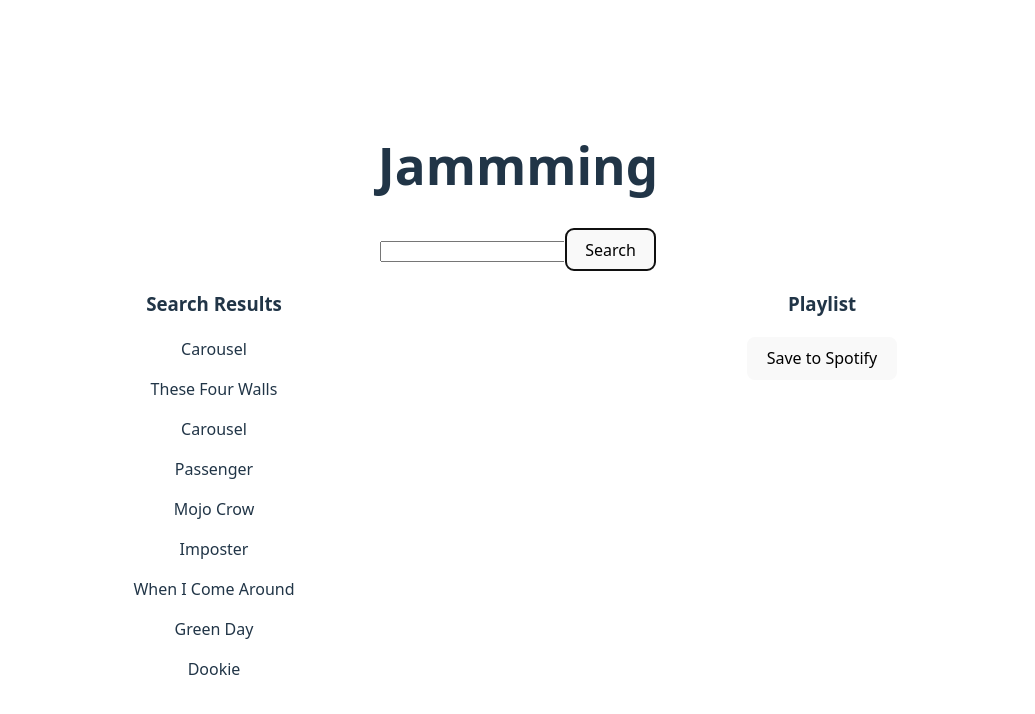
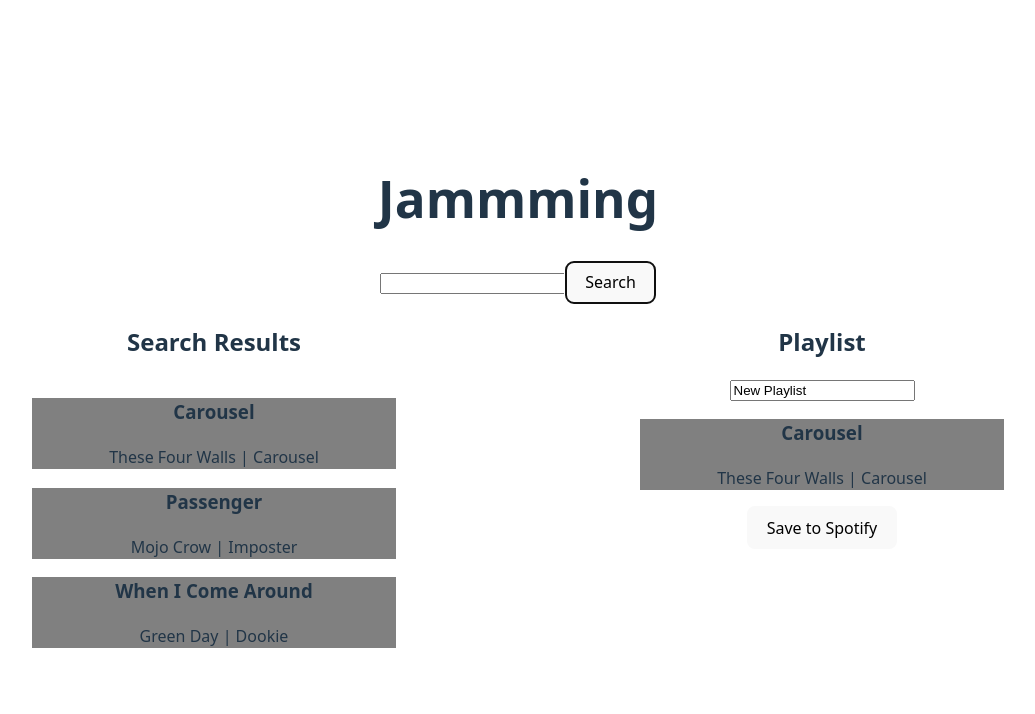
Before and after one commit to hartjulian/jammming, a React (Vite) app: page / in a window 1280 px wide. Both pictures are taken after typing "Sample" into the empty fields and a click on the button "Search". Shown: the top 714 px of the page, without its empty margins (122-1157 px from the left). Built offline with nearby package versions, Linux system fonts and the light colour scheme.

Commit message:
added playlist component.  Mock data passed from root to playlist component

```diff
--- a/src/App.jsx
+++ b/src/App.jsx
@@ -6,9 +6,11 @@ import './App.css'
 
 function App() {
   const [searchResults, setSearchResults] = useState([]);
+  const [playlistTrackList, setPlaylistTrackList] = useState([]);
 
   const handleSearchResults = (results) => {
     setSearchResults(results);
+    setPlaylistTrackList((prev) => [...prev, results[0]]);
   };
 
   return (
@@ -17,10 +19,9 @@ function App() {
       <SearchBar onSearch={handleSearchResults} />
       <div className="content-container">
         <SearchResults trackList={searchResults} />
-        <Playlist />
+        <Playlist trackList={playlistTrackList} />
       </div>
     </div>
-    // <div>SearchButton</div>
   )
 }
 
--- /dev/null
+++ b/src/Playlist.css
@@ -0,0 +1,6 @@
+.playlist-container {
+    display: flex;
+    flex-direction: column;
+    width: 60%;
+    align-items: center;
+}
--- a/src/Playlist.jsx
+++ b/src/Playlist.jsx
@@ -1,11 +1,20 @@
-import React from "react";
+import React, { useState } from "react";
 import Tracklist from "./Tracklist";
+import "./Playlist.css";
 
-function Playlist() {
+function Playlist( {trackList} ) {
+
+
+    const [playlistName, setPlaylistName] = useState("New Playlist");
+    const handleUserInput = (e) => {
+        setPlaylistName(e.target.value);
+    };
+
     return (
-        <div className="contents">
-        <h3>Playlist</h3>
-        {/* <Tracklist /> */}
+        <div className="playlist-container">
+        <h2>Playlist</h2>
+        <input value={playlistName} onChange={handleUserInput} />
+        <Tracklist trackList={trackList} />
         <button type="submit">Save to Spotify</button>
         </div>
     );
--- /dev/null
+++ b/src/SearchResults.css
@@ -0,0 +1,6 @@
+.search-results-container {
+    display: flex;
+    flex-direction: column;
+    width: 60%;
+    align-items: center;
+}
--- a/src/SearchResults.jsx
+++ b/src/SearchResults.jsx
@@ -1,12 +1,13 @@
 import React from "react";
 import Tracklist from "./Tracklist";
+import "./SearchResults.css";
 
 function SearchResults( {trackList} ) {
 
 
     return (
-        <div className="contents">
-        <h3>Search Results</h3>
+        <div className="search-results-container">
+        <h2>Search Results</h2>
         <Tracklist trackList={trackList} />
         </div>
     );
--- /dev/null
+++ b/src/Track.css
@@ -0,0 +1,4 @@
+.track-info {
+    background-color: gray;
+    /* width: 80%; */
+}
--- a/src/Track.jsx
+++ b/src/Track.jsx
@@ -1,11 +1,11 @@
 import React from "react";
+import "./Track.css"
 
-function Track( {id, name, album, artist} ) {
+function Track({ id, name, album, artist }) {
     return (
-        <div>
-        <p>{name}</p>
-        <p>{artist}</p>
-        <p>{album}</p>
+        <div className="track-info">
+            <h3>{name}</h3>
+            <p>{artist} | {album}</p>
         </div>
     );
 }
--- /dev/null
+++ b/src/Tracklist.css
@@ -0,0 +1,3 @@
+.tracklist-container {
+    width: 60%;
+}
--- a/src/Tracklist.jsx
+++ b/src/Tracklist.jsx
@@ -1,12 +1,13 @@
 import React from "react";
 import Track from "./Track";
+import "./Tracklist.css";
 
 function Tracklist({ trackList }) {
 
     return (
-        <div>
+        <div className="tracklist-container">
             {trackList.map((track, index) => {
-                return <div><Track id={track.id} name={track.name} artist={track.artist} album={track.album} key={index} /></div>;
+                return <Track id={track.id} name={track.name} artist={track.artist} album={track.album} key={index} />;
             })}
         </div>
     );
```
